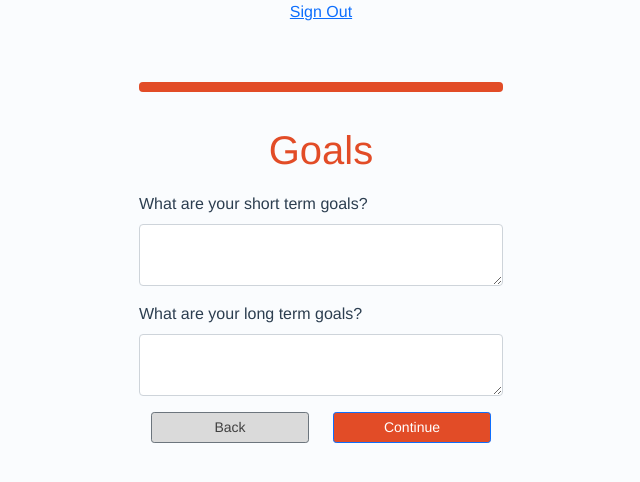
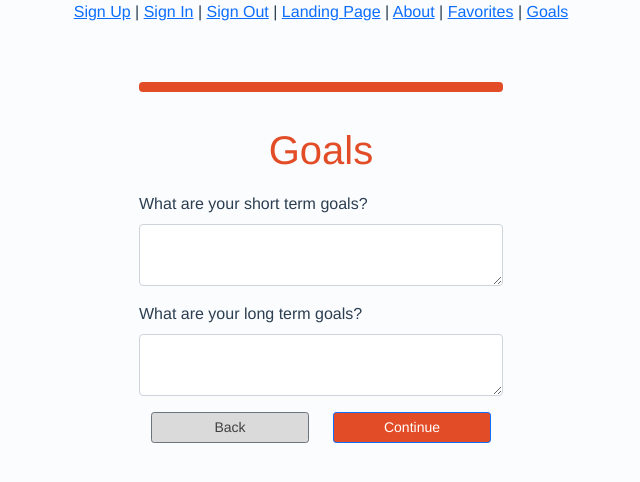
Before and after one commit to jeffstienstra/new_human_survey_vue, a Vue app: page /goals in a window 1280 px wide. Shown: the top 482 px of the page, without its empty margins (319-959 px from the left). Built offline with nearby package versions, Linux system fonts and the light colour scheme; no server answers.

Commit message:
added nav links to make navigation easier when jwt acts up

```diff
--- a/src/App.vue
+++ b/src/App.vue
@@ -1,6 +1,19 @@
 <template>
   <div id="app">
+    <router-link to="/signup">Sign Up</router-link>
+    |
+    <router-link to="/signin">Sign In</router-link>
+    |
     <router-link to="/signout">Sign Out</router-link>
+    |
+    <router-link to="/landingpage">Landing Page</router-link>
+    |
+    <router-link to="/about">About</router-link>
+    |
+    <router-link to="/favorites">Favorites</router-link>
+    |
+    <router-link to="/goals">Goals</router-link>
+
     <router-view />
   </div>
 </template>
--- a/src/views/About.vue
+++ b/src/views/About.vue
@@ -93,7 +93,6 @@ export default {
       axios.get("/users/:id").then((response) => {
         console.log("userShow ->", response.data);
         console.log("#1", response.data.favorites.drinks[0].description);
-        // this.$router.push("/signin");
 
         //check survey status for user
         if (response.data.survey_complete == true) {
--- a/src/views/Favorites.vue
+++ b/src/views/Favorites.vue
@@ -90,7 +90,6 @@ export default {
       axios.get("/users/:id").then((response) => {
         console.log("userShow ->", response.data);
         console.log("#1", response.data.favorites.drinks[0].description);
-        // this.$router.push("/signin");
 
         //check survey status for user
         if (response.data.survey_complete == true) {
--- a/src/views/Goals.vue
+++ b/src/views/Goals.vue
@@ -47,7 +47,9 @@
             </div>
             <div class="col">
               <div class="d-grid gap-2 col-13 mx-auto">
-                <button type="submit" class="btn btn-primary btn-sm btn-block">Continue</button>
+                <button v-on:click="surveyComplete()" type="submit" class="btn btn-primary btn-sm btn-block">
+                  Continue
+                </button>
               </div>
             </div>
           </div>
@@ -79,6 +81,7 @@ export default {
     return {
       short_term_goals: "",
       long_term_goals: "",
+      data: [],
     };
   },
   created: function () {
@@ -86,12 +89,18 @@ export default {
   },
 
   methods: {
+    surveyComplete: function () {
+      console.log("surveyComplete", this.data);
+    },
+
     userShow: function () {
       console.log(this.user);
       axios.get("/users/:id").then((response) => {
         console.log("userShow ->", response.data);
         console.log("#1", response.data.favorites.drinks[0].description);
-        // this.$router.push("/signin");
+
+        var data = response.data;
+        console.log(data);
 
         //check survey status for user
         if (response.data.survey_complete == true) {
@@ -162,7 +171,7 @@ export default {
         .then((response) => {
           axios.defaults.headers.common["Authorization"] = "Bearer " + response.data.jwt;
           localStorage.setItem("jwt", response.data.jwt);
-          this.$router.push("/landingpage");
+          // this.$router.push("/landingpage");
         })
         .catch((error) => {
           console.log(error.response);
--- a/src/views/LandingPage.vue
+++ b/src/views/LandingPage.vue
@@ -1,8 +1,6 @@
 <template>
   <div class="landingpage">
-    <!-- show this is survey_complete == false -->
-    <!-- \/  add v-if="!survey_complete()" to take-survey div  \/ -->
-
+    <!-- show this if survey_complete == false -->
     <div class="take_survey" v-if="survey_complete">
       <br />
       <br />
@@ -28,8 +26,7 @@
     </div>
 
     <!-- show this is survey_complete == true  -->
-    <!-- \/  add v-if="survey_complete()" to survey-results div  \/ -->
-    <div class="survey-results" v-if="!survey_complete">
+    <div class="survey-results" v-if="survey_complete">
       <br />
       <br />
       <div>
@@ -156,13 +153,12 @@ export default {
       axios.get("/users/:id").then((response) => {
         console.log("userShow ->", response.data);
         console.log("#1", response.data.favorites.drinks[0].description);
-        // this.$router.push("/signin");
 
         //check survey status for user
         if (response.data.survey_complete == true) {
+          this.survey_complete = true;
+        } else {
           this.survey_complete = false;
-        } else {
-          this.survey_complete = true;
         }
 
         // get user's name
```
